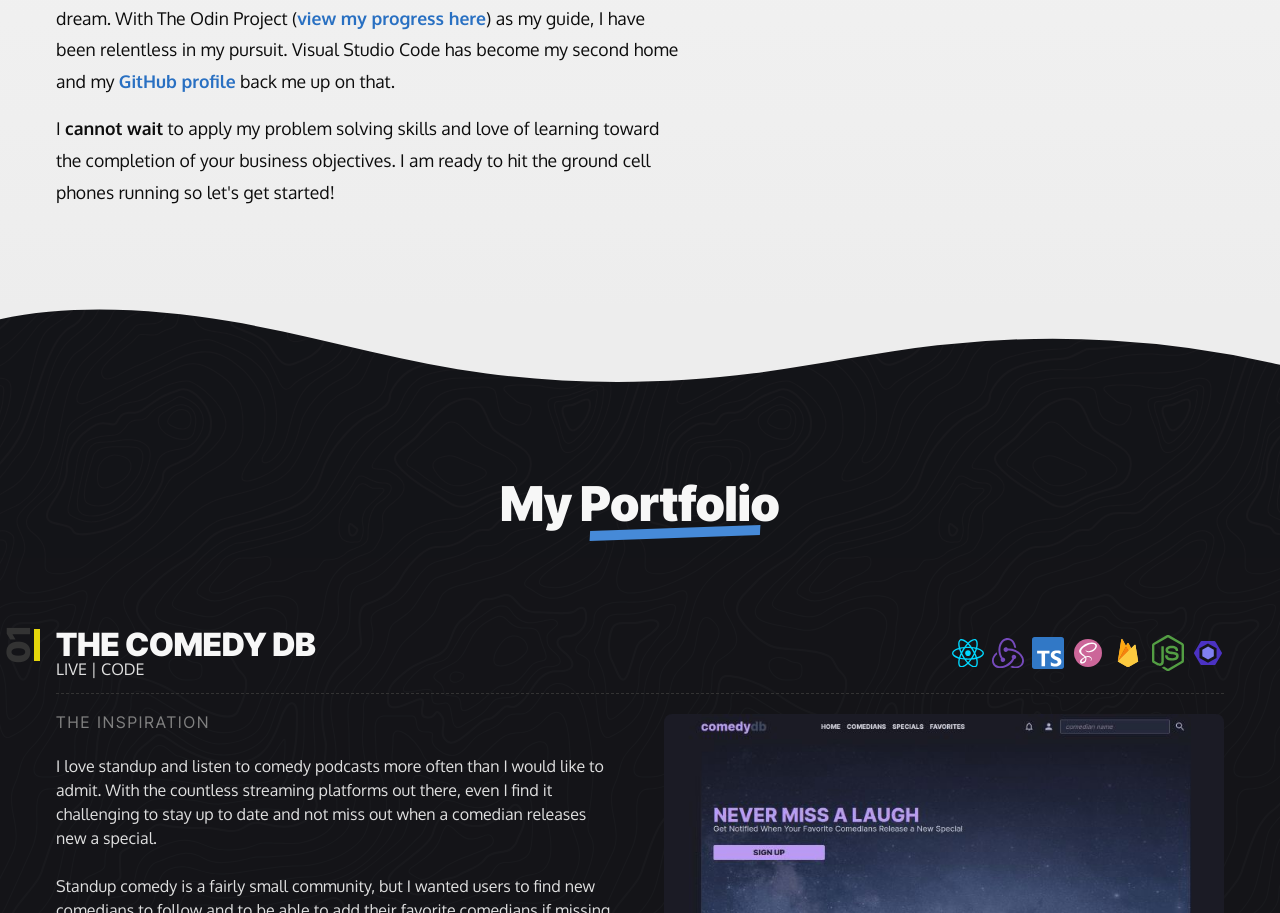
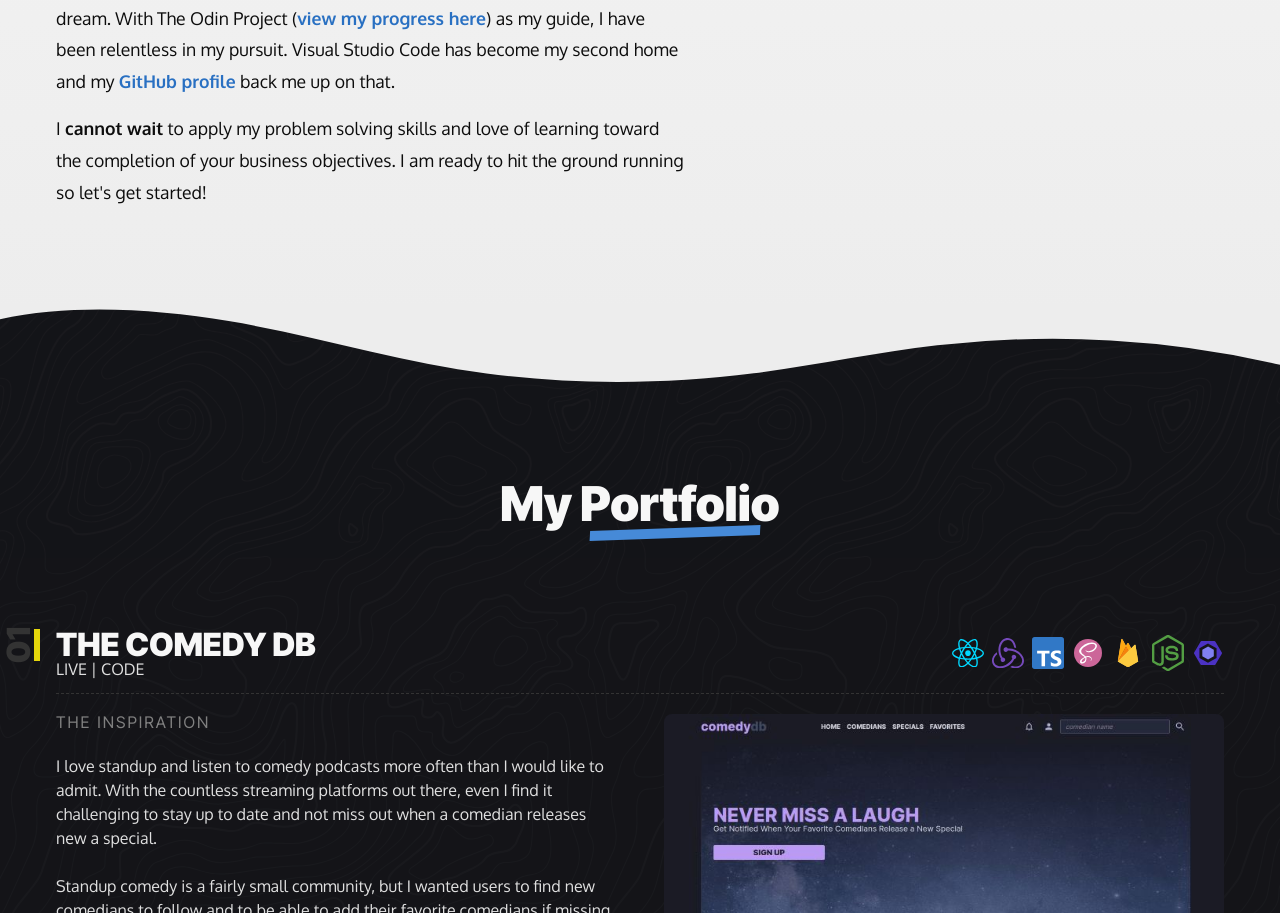
Before and after one commit to bmilcs/bmilcs.github.io, a React (Vite) app: page / in a window 1280 px wide. Shown: the part 1630-2543 px from the top of the page. Built offline with nearby package versions, Linux system fonts and the light colour scheme.

Commit message:
Fix accidental copy paste in about me

```diff
--- a/src/components/about/About.tsx
+++ b/src/components/about/About.tsx
@@ -107,8 +107,8 @@ function About() {
             </p>
             <p>
               I <strong>cannot wait</strong> to apply my problem solving skills and love of learning
-              toward the completion of your business objectives. I am ready to hit the ground cell
-              phones running so let&apos;s get started!
+              toward the completion of your business objectives. I am ready to hit the ground
+              running so let&apos;s get started!
             </p>
           </div>
 
```
